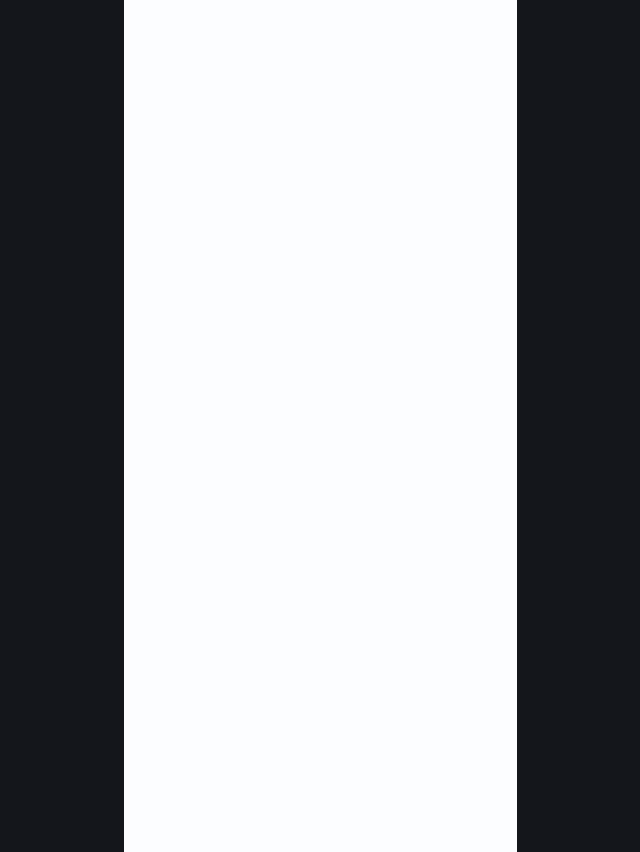
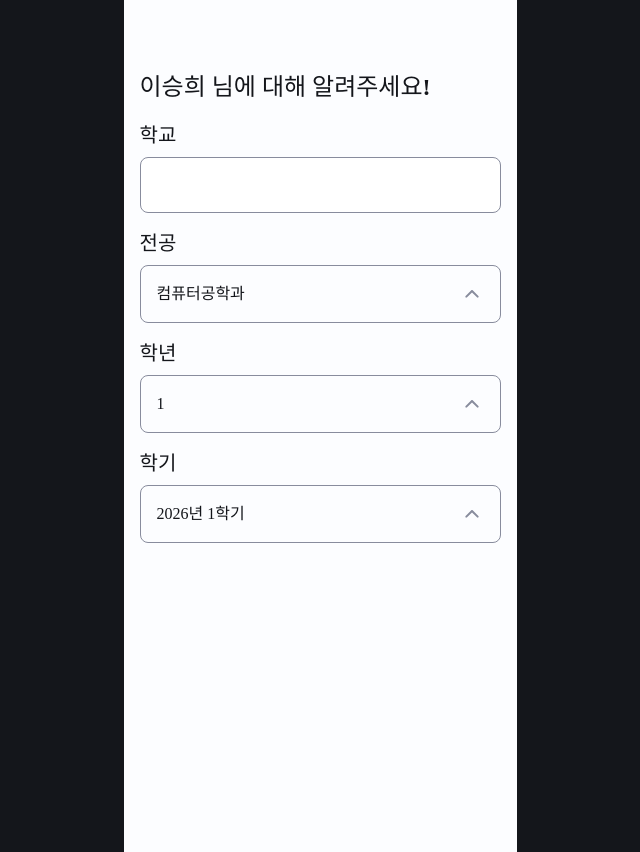
Before and after one commit to capstone-pick-it/Frontend, a React (Vite) app: page /onboardinginfo in a window 1280 px wide. Shown: the whole page, without its empty margins (320-960 px from the left). Built offline with nearby package versions, Linux system fonts and the light colour scheme; a web font is replaced by a local one.

Commit message:
Feat: DropDown 공통 컴포넌트 제작

```diff
--- /dev/null
+++ b/src/assets/sass/components/_dropdown.scss
@@ -0,0 +1,51 @@
+.Dropdown_Wrap{
+    display: flex;
+    flex-direction: column;
+    gap: 8px;
+    margin-bottom: 16px;
+
+    .title{
+        @include heading2;
+    }
+
+    .dropdown_container{
+
+        .dropdown{
+            display: flex;
+            justify-content: space-between;
+            align-items: center;
+            padding: 16px 16px;
+            border: solid 1px var(--gray-500);
+            border-radius: 8px;
+
+            .option{
+                @include body3;
+            }
+
+            img{
+                width: 24px;
+            }
+        }
+
+        ul{
+           position: absolute;
+           margin-top: 8px;
+           padding: 15px 16px;
+
+           width: 361px;
+           min-height: 56px;
+           background-color: var(--white);
+           border: solid 1px var(--gray-500);
+           border-radius: 8px;
+
+           li{
+            cursor: pointer;
+            width: 100%;
+            height: 44px;
+            display: flex;
+            align-items: center;
+            @include body3;
+           }
+        }
+    }
+}
--- a/src/assets/sass/components/_input.scss
+++ b/src/assets/sass/components/_input.scss
@@ -1,4 +1,13 @@
 .Input_Wrap{
+    display: flex;
+    flex-direction: column;
+    gap: 8px;
+    margin-bottom: 16px;
+
+    .title{
+        @include heading2;
+    }
+
     input{
         width: 100%;
         height: 56px;
--- a/src/assets/sass/sections/_onboarding.scss
+++ b/src/assets/sass/sections/_onboarding.scss
@@ -4,7 +4,7 @@
     align-items: center;
 
     h1{
-        @include heading1
+        @include heading1;
     }
 
     img{
@@ -13,3 +13,12 @@
         width: 160px;
     }
 }
+
+#OnboardingInfo_Wrap{
+    padding-top: 71px;
+
+    h1{
+        @include heading1;
+        margin-bottom: 16px;
+    }
+}
--- a/src/assets/sass/style.scss
+++ b/src/assets/sass/style.scss
@@ -20,3 +20,5 @@
 @import 'components/topbar';
 @import 'components/profilecard';
 @import 'components/button';
+@import 'components/input';
+@import 'components/dropdown'
--- a/src/components/Button.jsx
+++ b/src/components/Button.jsx
@@ -1,8 +1,8 @@
 import React from 'react'
 
-const Button = ({ title }) => {
+const Button = ({ title, onClick }) => {
   return (
-    <div id="Button_Wrap">
+    <div id="Button_Wrap" onClick={onClick}>
         {title}
     </div>
   )
--- /dev/null
+++ b/src/components/Dropdown.jsx
@@ -0,0 +1,39 @@
+import React from 'react'
+import more1 from '../assets/images/more1.svg'
+import more2 from '../assets/images/more2.svg'
+import { useState } from 'react'
+
+const Dropdown = ({ title, option, list = [] }) => {
+  const [more, setMore] = useState(false)
+  const moreClick = () => {
+    setMore(!more)
+  }
+
+  const [selected, setSelected] = useState(list[0])
+
+  const handleItemClick = (item) => {
+    setSelected(item)
+    setMore(false)
+  }
+
+  return (
+    <div className="Dropdown_Wrap">
+        <div className="title">{title}</div>
+        <div className="dropdown_container">
+          <div className="dropdown">
+            <div className="option">{selected}</div>
+            <img src={more ? more1 : more2} alt="" onClick={moreClick} />
+          </div>
+          {more && (
+            <ul className="list">
+              {list.map((item, index) => (
+                <li key={index} onClick={() => handleItemClick(item)}>{item}</li>
+              ))}
+            </ul>
+          )}
+        </div>
+    </div>
+  )
+}
+
+export default Dropdown
--- a/src/components/Input.jsx
+++ b/src/components/Input.jsx
@@ -1,8 +1,9 @@
 import React from 'react'
 
-const Input = () => {
+const Input = ({ title }) => {
   return (
     <div className="Input_Wrap">
+      <div className="title">{title}</div>
         <input type="text" />
     </div>
   )
--- a/src/pages/Onboarding/Onboarding.jsx
+++ b/src/pages/Onboarding/Onboarding.jsx
@@ -2,14 +2,20 @@ import React from 'react'
 import Button from '../../components/Button'
 import logo from '../../assets/images/logo.png'
 
+import { useNavigate } from 'react-router-dom'
+
 const Onboarding = ({}) => {
+    const navigate = useNavigate();
+    const handleClick = () =>{
+        navigate('/onboardinginfo')
+    }
   return (
     <div id="Onboarding_Wrap" className="container">
         <h1>이승희 님 안녕하세요!
             <br />피킷에서 당신의 팀원을 찾아볼까요?
         </h1>
         <img src={logo} alt="" />
-        <Button title={"시작하기"}/>
+        <Button title={"시작하기"} onClick={handleClick}/>
     </div>
   )
 }
--- a/src/pages/Onboarding/OnboardingInfo.jsx
+++ b/src/pages/Onboarding/OnboardingInfo.jsx
@@ -1,9 +1,20 @@
 import React from 'react'
+import Input from '../../components/Input'
+import Dropdown from '../../components/Dropdown'
 
 const OnboardingInfo = () => {
+
+  const major = ["컴퓨터공학과", "서비스디자인공학과"];
+  const grade = [1,2,3,4];
+  const semester= ["2026년 1학기", "2025년 2학기", "2025년 1학기", "2024년 2학기", "2024년 1학기"];
+
   return (
     <div id="OnboardingInfo_Wrap" className="container">
-
+        <h1>이승희 님에 대해 알려주세요!</h1>
+        <Input title={"학교"}/>
+        <Dropdown title={"전공"} list={major} />
+        <Dropdown title={"학년"} list={grade} />
+        <Dropdown title={"학기"} list={semester} />
     </div>
   )
 }
```
Also changed, not shown: src/assets/images/more1.svg (added), src/assets/images/more2.svg (added).
